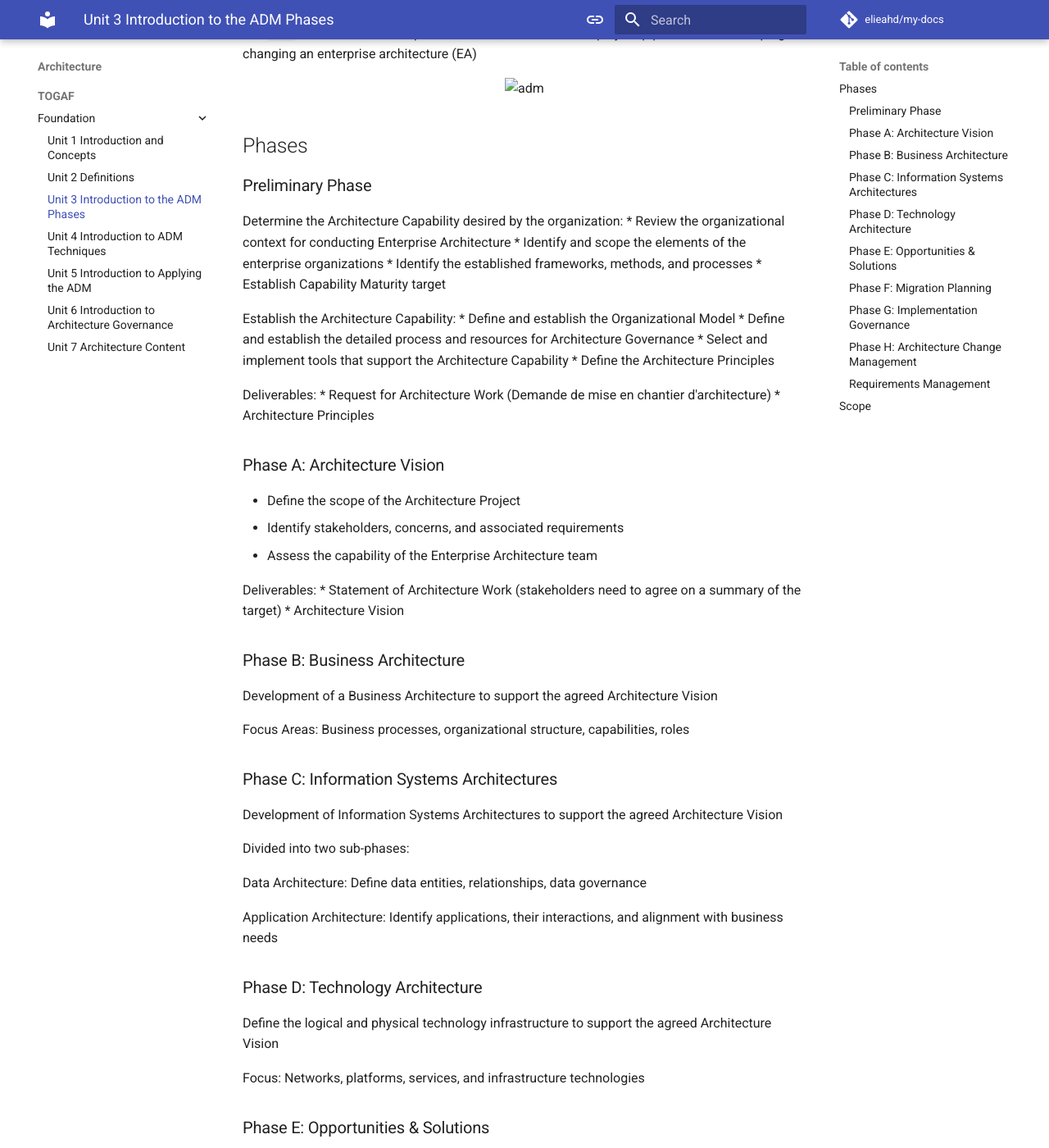
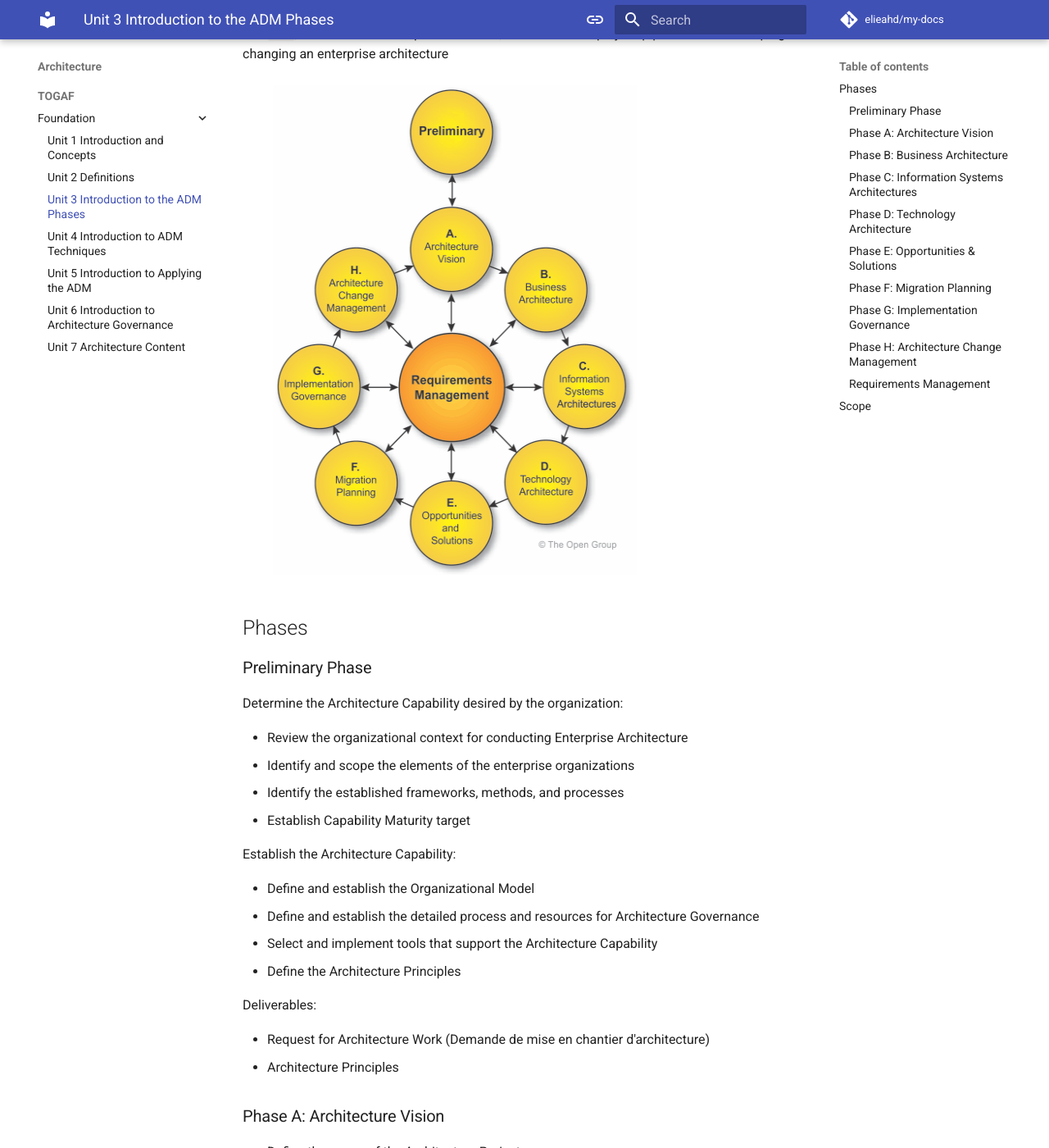
Before and after one commit to elieahd/my-docs, an MkDocs documentation site: the page built from docs/architecture/togaf/foundation/unit3.md, in a window 1280 px wide and 1400 px high, scrolled down 200 px. Shown: the whole window at 82% size. Built offline with MkDocs 1.6.1 and Material for MkDocs 9.7.7, drawn with Linux system fonts in a browser that asks for light colours; comment, search, counter and statistics services are not loaded; some of the changed text lies outside the part shown.

Commit message:
Update unit3.md

```diff
--- a/docs/architecture/togaf/foundation/unit3.md
+++ b/docs/architecture/togaf/foundation/unit3.md
@@ -1,26 +1,27 @@
-The `ADM`, Architecture Development Method, is a detailed step by step process for developing or changing an enterprise architecture (EA)
+The `ADM`, Architecture Development Method, is a detailed step by step process for developing or changing an enterprise architecture
 
-<div style="text-align: center;">
-  <img src="../../../assets/togaf/adm.png" alt="adm" />
-</div>
+![adm](../../../assets/togaf/adm.png)
 
 ## Phases
 
 ### Preliminary Phase
 
 Determine the Architecture Capability desired by the organization:
+
 * Review the organizational context for conducting Enterprise Architecture
 * Identify and scope the elements of the enterprise organizations
 * Identify the established frameworks, methods, and processes
 * Establish Capability Maturity target
 
 Establish the Architecture Capability:
+
 * Define and establish the Organizational Model
 * Define and establish the detailed process and resources for Architecture Governance
 * Select and implement tools that support the Architecture Capability
 * Define the Architecture Principles
 
 Deliverables:
+
 * Request for Architecture Work (Demande de mise en chantier d'architecture)
 * Architecture Principles
 
@@ -31,6 +32,7 @@
 * Assess the capability of the Enterprise Architecture team
 
 Deliverables:
+
 * Statement of Architecture Work (stakeholders need to agree on a summary of the target)
 * Architecture Vision
 
```
